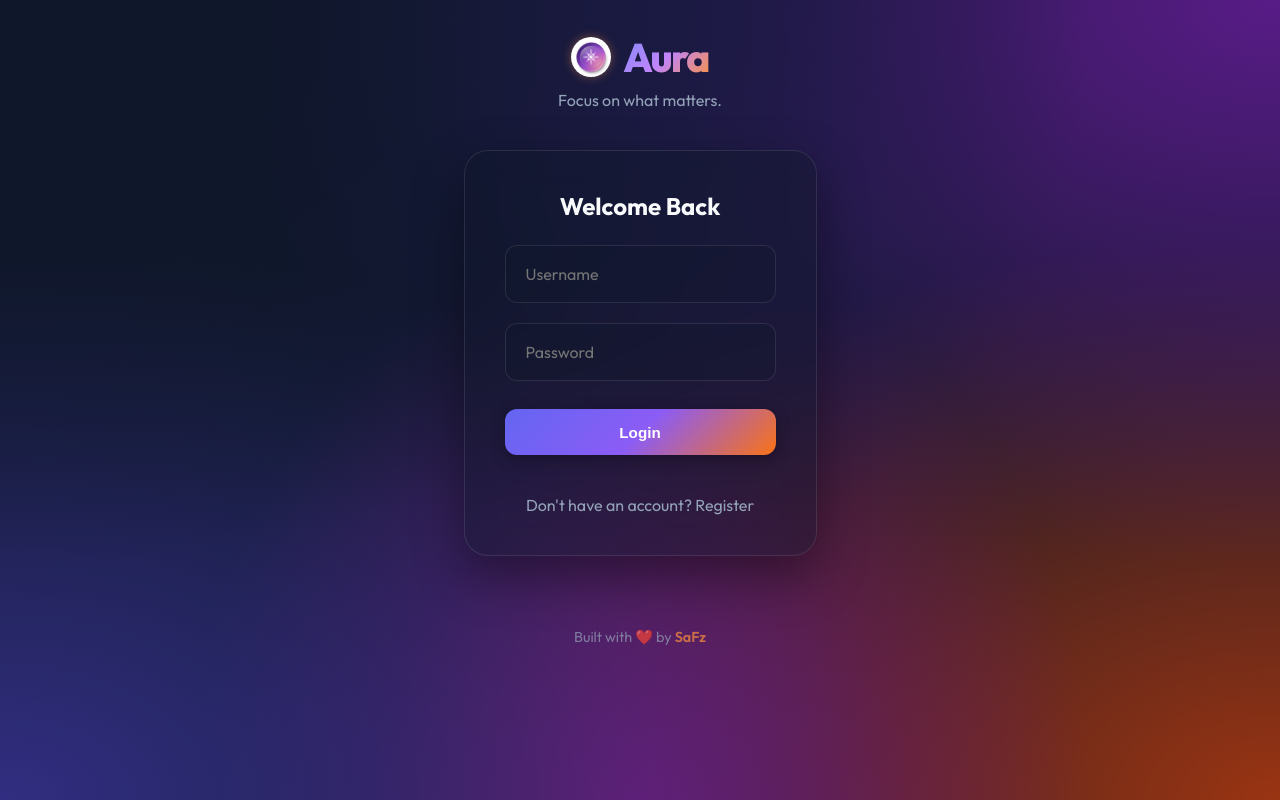
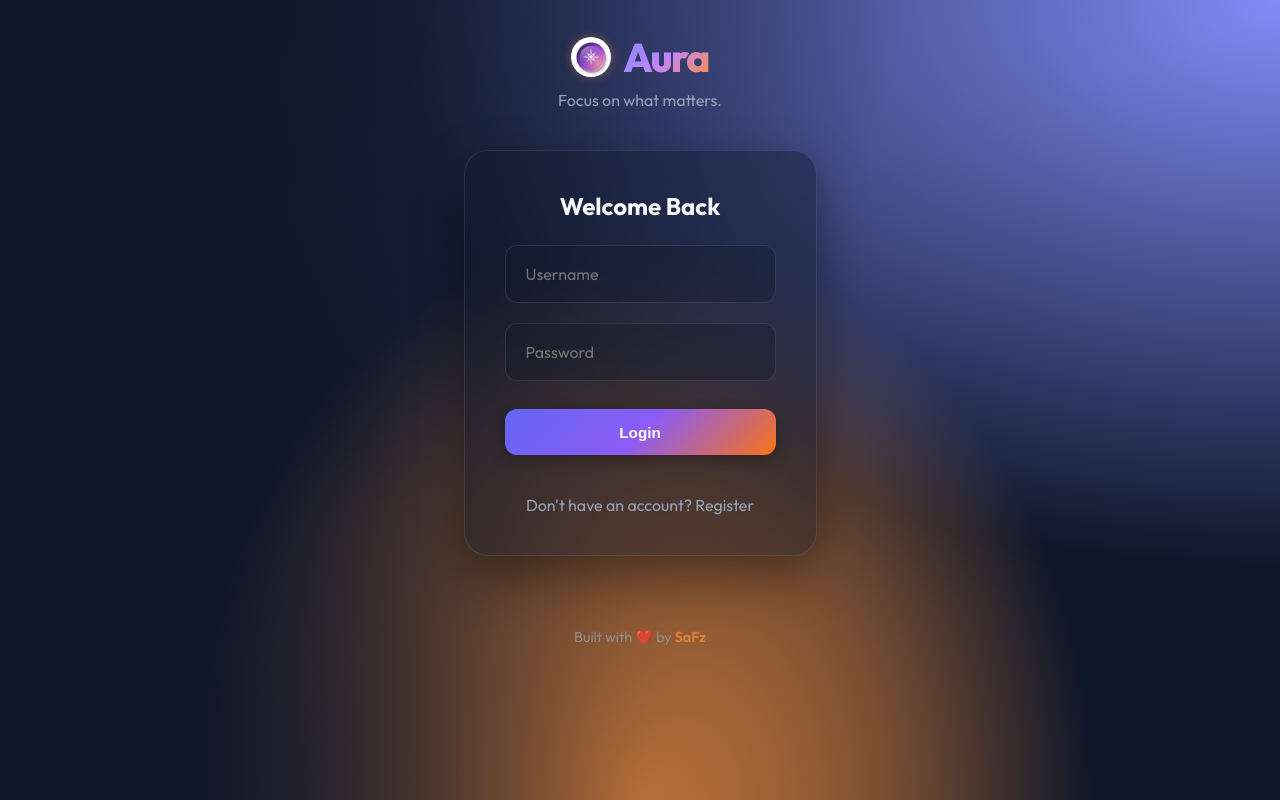
Before and after one commit to safnasiraj/aura, a React (Vite) app: page / in a window 1280 px wide. Built offline with nearby package versions, Linux system fonts and the light colour scheme.

Commit message:
feat: initialize application with authentication, task tracking, and data visualization dashboard

```diff
--- a/src/App.tsx
+++ b/src/App.tsx
@@ -695,6 +695,18 @@ const ZenMode: React.FC<{ onPointsEarned: (points: number) => void }> = ({ onPoi
   );
 };
 
+const getAuraRank = (points: number) => {
+  if (points >= 10000)
+    return { title: 'Enlightened One', color: '#fbbf24', secondary: '#f59e0b', icon: '💎' };
+  if (points >= 5000)
+    return { title: 'Aura Adept', color: '#f43f5e', secondary: '#e11d48', icon: '🔥' };
+  if (points >= 2000)
+    return { title: 'Glow Getter', color: '#a855f7', secondary: '#d946ef', icon: '✨' };
+  if (points >= 500)
+    return { title: 'Spark Seeker', color: '#06b6d4', secondary: '#2dd4bf', icon: '⚡' };
+  return { title: 'Neon Novice', color: '#6366f1', secondary: '#fb923c', icon: '🌑' };
+};
+
 const TodoApp: React.FC<{ userId: string; onLogout: () => void }> = ({ userId, onLogout }) => {
   const [view, setView] = useState<'tasks' | 'history' | 'insights' | 'zen'>('tasks');
   const [newTaskText, setNewTaskText] = useState('');
@@ -712,6 +724,7 @@ const TodoApp: React.FC<{ userId: string; onLogout: () => void }> = ({ userId, o
     () => db.todos.where('userId').equals(userId).reverse().sortBy('createdAt'),
     [userId]
   );
+
   const todos = useMemo(() => liveTodos || [], [liveTodos]);
 
   const liveStats = useLiveQuery(() => db.stats.get(userId), [userId]);
@@ -726,6 +739,15 @@ const TodoApp: React.FC<{ userId: string; onLogout: () => void }> = ({ userId, o
       },
     [liveStats, userId]
   );
+
+  useEffect(() => {
+    const rank = getAuraRank(stats.auraPoints || 0);
+    const root = document.documentElement;
+    root.style.setProperty('--primary', rank.color);
+    root.style.setProperty('--primary-glow', `${rank.color}44`);
+    root.style.setProperty('--secondary', rank.secondary);
+    root.style.setProperty('--secondary-glow', `${rank.secondary}44`);
+  }, [stats.auraPoints]);
 
   const activeTodos = [...todos.filter((t) => !t.completed)]
     .filter((t) => filterCategory === 'All' || t.category === filterCategory)
@@ -908,14 +930,6 @@ const TodoApp: React.FC<{ userId: string; onLogout: () => void }> = ({ userId, o
       }
     }
     return points;
-  };
-
-  const getAuraRank = (points: number) => {
-    if (points >= 10000) return { title: 'Enlightened One', color: '#fbbf24', icon: '💎' };
-    if (points >= 5000) return { title: 'Aura Adept', color: '#f43f5e', icon: '🔥' };
-    if (points >= 2000) return { title: 'Glow Getter', color: '#a855f7', icon: '✨' };
-    if (points >= 500) return { title: 'Spark Seeker', color: '#06b6d4', icon: '⚡' };
-    return { title: 'Neon Novice', color: '#6366f1', icon: '🌑' };
   };
 
   const deleteTodo = async (id: string) => {
--- a/src/index.css
+++ b/src/index.css
@@ -3,11 +3,11 @@
 :root {
   --bg-gradient:
     radial-gradient(at 0% 0%, #0f172a 0%, transparent 50%),
-    radial-gradient(at 50% 0%, #1e1b4b 0%, transparent 50%),
-    radial-gradient(at 100% 0%, #581c87 0%, transparent 50%),
-    radial-gradient(at 0% 100%, #312e81 0%, transparent 50%),
-    radial-gradient(at 50% 100%, #701a75 0%, transparent 50%),
-    radial-gradient(at 100% 100%, #9a3412 0%, transparent 50%), #0f172a;
+    radial-gradient(at 50% 0%, rgba(129, 140, 248, 0.15) 0%, transparent 50%),
+    radial-gradient(at 100% 0%, var(--primary) 0%, transparent 50%),
+    radial-gradient(at 0% 100%, #0f172a 0%, transparent 50%),
+    radial-gradient(at 50% 100%, var(--secondary) 0%, transparent 50%),
+    radial-gradient(at 100% 100%, #0f172a 0%, transparent 50%), #0f172a;
   --surface: rgba(15, 23, 42, 0.4);
   --surface-active: rgba(15, 23, 42, 0.6);
   --primary: #818cf8;
```
